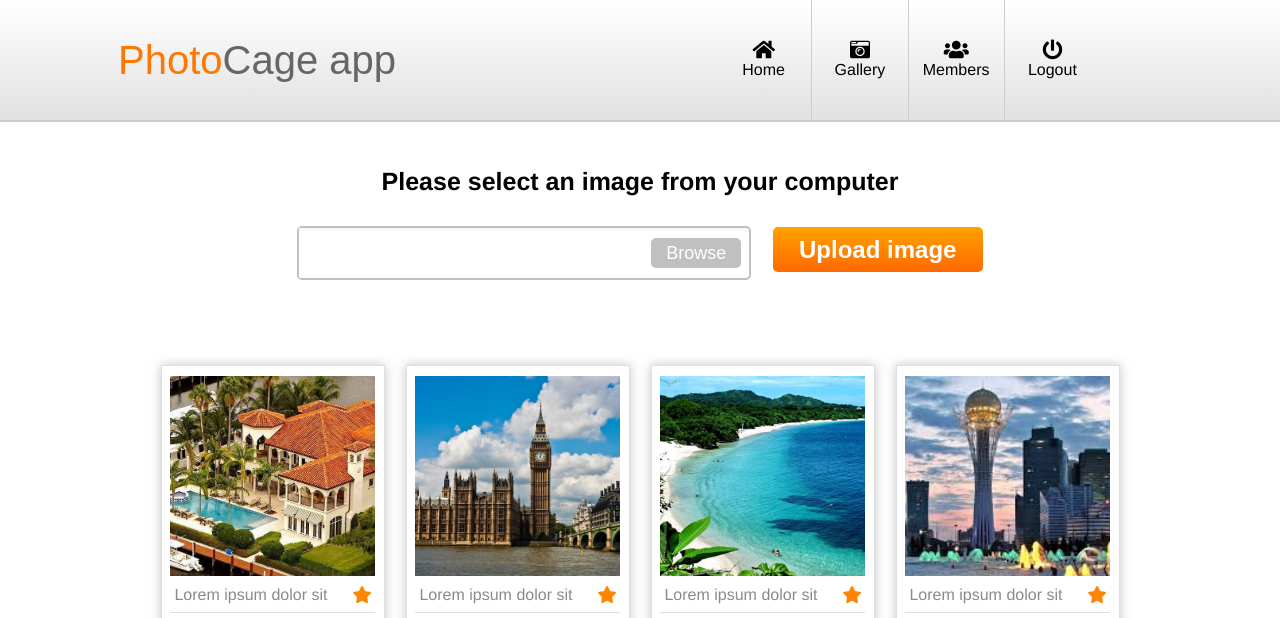
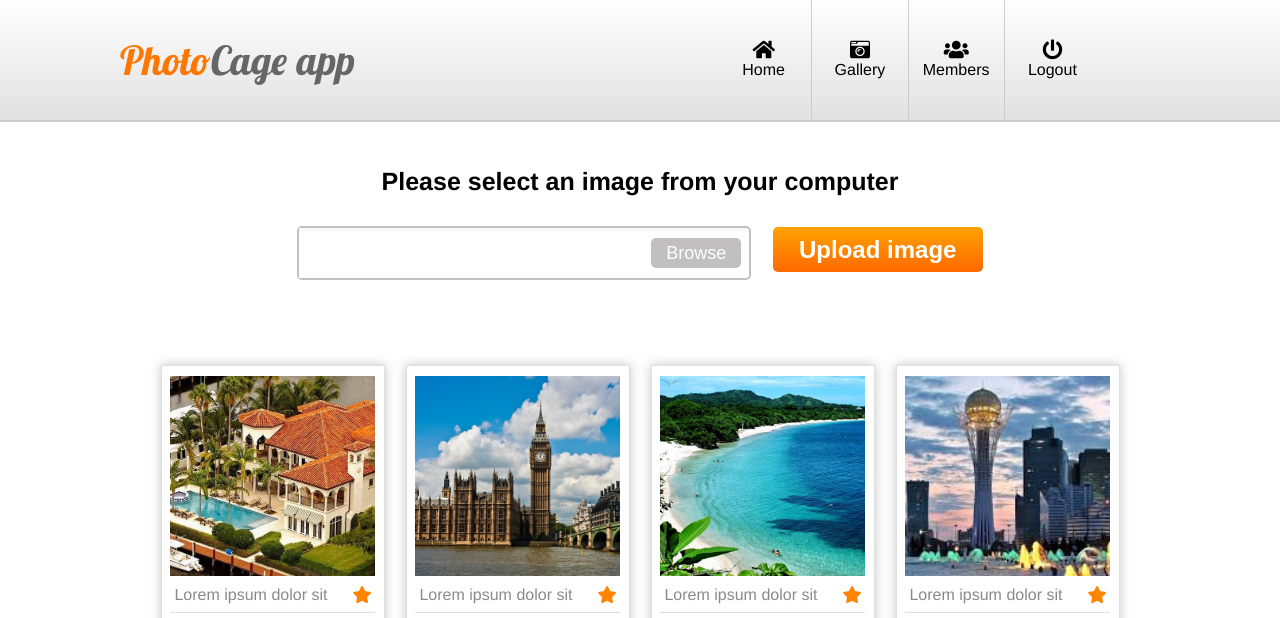
Before and after one commit to Skargold/skargold.github.io, a plain HTML site: page index.html in a window 1280 px wide. Shown: the top 618 px of the page. Drawn offline with Linux system fonts and the light colour scheme; a web font is replaced by a local one.

Commit message:
font
font

```diff
--- a/css/style.css
+++ b/css/style.css
@@ -1,3 +1,9 @@
+@font-face{
+font-family: 'Lobster';
+src: url('../font/LobsterTwo-BoldItalic.otf');
+}
+
+
 .body{
 
 	margin: 0;
```
Also changed, not shown: font/LobsterTwo-BoldItalic.otf (added).
